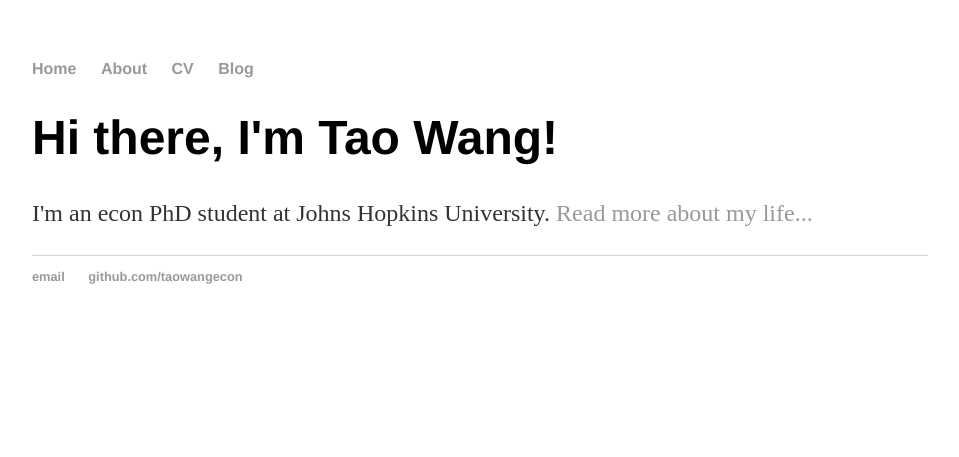
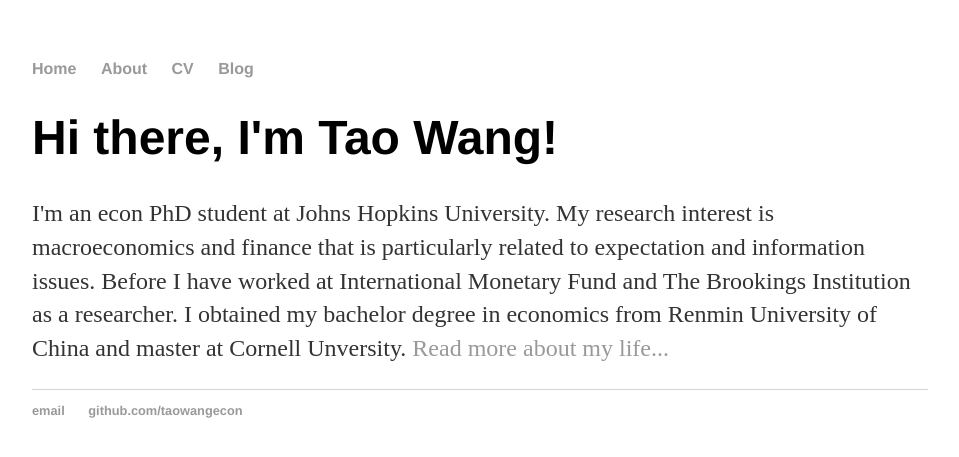
Before and after one commit to iworld1991/TaoWangEcon.github.io, a Jekyll site: the page built from index.html, in a window 1280 px wide. Shown: the top 457 px of the page, without its empty margins (160-1119 px from the left). Built offline with Jekyll 4.4.1, drawn with Linux system fonts in a browser that asks for light colours.

Commit message:
Update index.html

```diff
--- a/index.html
+++ b/index.html
@@ -4,5 +4,9 @@ title: Tao Wang, an econ PhD student
 ---
 <div class="blurb">
 	<h1>Hi there, I'm Tao Wang!</h1>
-	<p>I'm an econ PhD student at Johns Hopkins University. <a href="/about">Read more about my life...</a></p>
+	<p>I'm an econ PhD student at Johns Hopkins University.
+	My research interest is macroeconomics and finance that is particularly related to expectation and information issues.
+		Before I have worked at International Monetary Fund and The Brookings Institution as a researcher.
+		I obtained my bachelor degree in economics from Renmin University of China and master at Cornell Unversity.
+		<a href="/about">Read more about my life...</a></p>
 </div><!-- /.blurb -->
```
